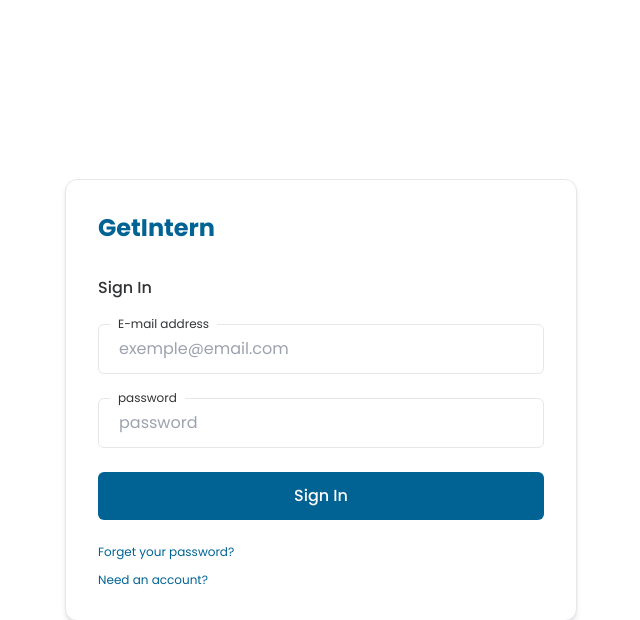
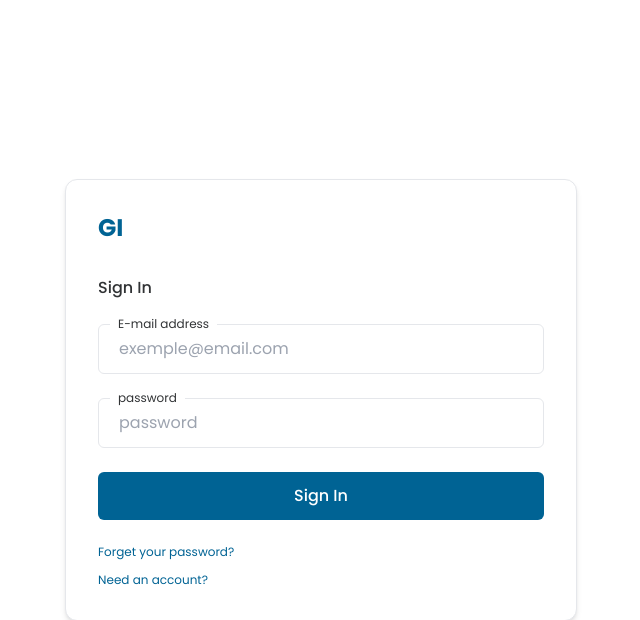
Before and after one commit to slimanesedrati/job-portal, a Django app: template templates/user_login.html in a window 1280 px wide. Shown: the top 620 px of the page, without its empty margins (319-959 px from the left). Run offline with Django 4.2, Linux system fonts and the light colour scheme; the template is opened without the code that fills it, so the values that code supplies are empty; style sheets or scripts are compiled from the project's sources.

Commit message:
Update user_login.html

```diff
--- a/templates/user_login.html
+++ b/templates/user_login.html
@@ -25,7 +25,7 @@
           <div class="md:p-8 md:border border-gray-200 bg-white w-full md:max-w-lg rounded-xl md:shadow-md">
             <div class="flex flex-col justify-center space-y-3">
               <h1 class="font-bold text-blue text-2xl mb-5">
-                <a href="">GetIntern</a>
+                <a href="">GI</a>
               </h1>
               <div class="text-left text-md font-medium text-darkGray">Sign In</div>
               <!-- <p class="text-mediumGray font-normal">
```
